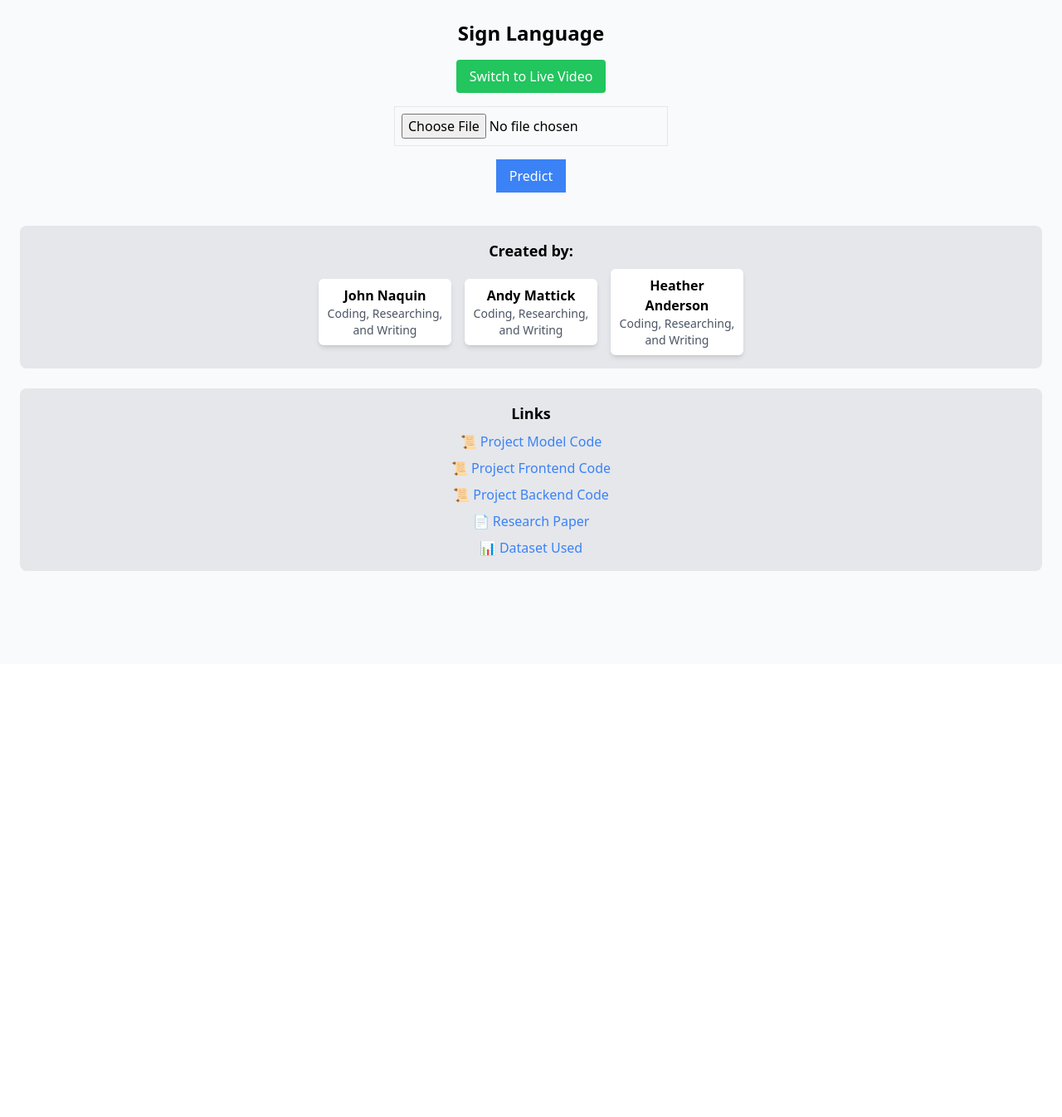
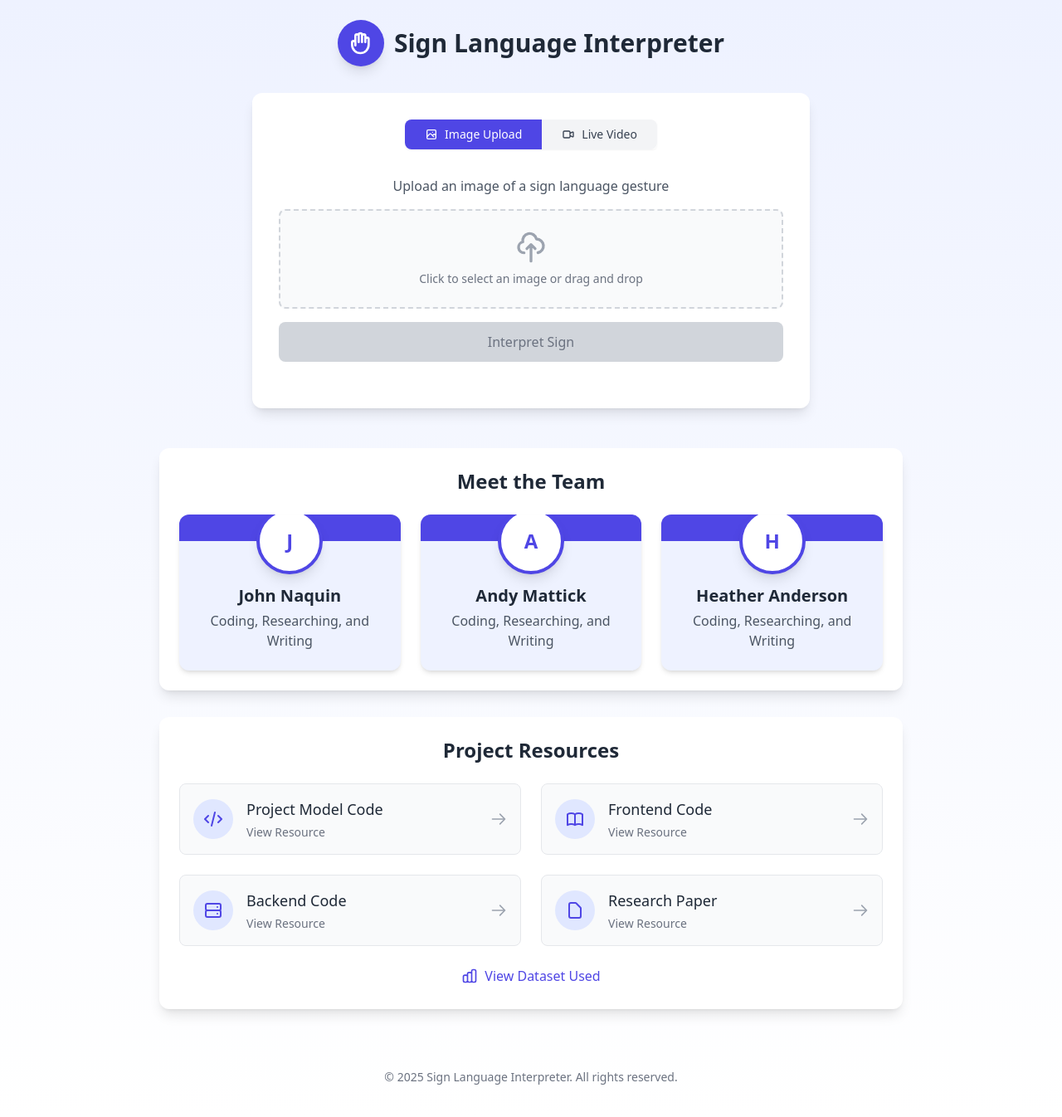
Before and after one commit to John-Naquin/Sign-Language-Using-CNN-Frontend, a React (Vite) app: page / in a window 1280 px wide. Shown: the whole page at 83% size. Before the commit the page ends 800 px from the top, so only its background shows below. Built offline with nearby package versions, Linux system fonts and the light colour scheme.

Commit message:
Improved frontend

```diff
--- a/src/App.jsx
+++ b/src/App.jsx
@@ -109,76 +109,216 @@ function App() {
   };
 
   return (
-    <div className="min-h-screen bg-gray-50 flex flex-col items-center text-center p-6">
-      <h1 className="text-2xl font-bold mb-4">Sign Language</h1>
+    <div className="min-h-screen bg-gradient-to-b from-indigo-50 to-white flex flex-col items-center p-6">
+      <header className="w-full max-w-4xl mx-auto mb-8">
+        <div className="flex items-center justify-center">
+          <div className="bg-indigo-600 p-3 rounded-full shadow-lg">
+            <svg xmlns="http://www.w3.org/2000/svg" className="h-8 w-8 text-white" fill="none" viewBox="0 0 24 24" stroke="currentColor">
+              <path strokeLinecap="round" strokeLinejoin="round" strokeWidth={2} d="M7 11.5V14m0-2.5v-6a1.5 1.5 0 113 0m-3 6a1.5 1.5 0 00-3 0v2a7.5 7.5 0 0015 0v-5a1.5 1.5 0 00-3 0m-6-3V11m0-5.5v-1a1.5 1.5 0 013 0v1m0 0V11m0-5.5a1.5 1.5 0 013 0v3m0 0V11" />
+            </svg>
+          </div>
+          <h1 className="text-3xl font-bold ml-3 text-gray-800">Sign Language Interpreter</h1>
+        </div>
+      </header>
 
+      <main className="w-full max-w-2xl mx-auto bg-white rounded-xl shadow-lg overflow-hidden">
+        <div className="p-8">
+          <div className="flex justify-center mb-8">
+            <div className="inline-flex rounded-md shadow-sm" role="group">
               <button
-        onClick={toggleVideoMode}
-        className="mb-4 px-4 py-2 bg-green-500 text-white rounded"
+                onClick={() => useLiveVideo && toggleVideoMode()}
+                className={`px-6 py-2 text-sm font-medium rounded-l-lg ${!useLiveVideo ? 'bg-indigo-600 text-white' : 'bg-gray-100 text-gray-700 hover:bg-gray-200'}`}
               >
-        {useLiveVideo ? "Switch to Image Upload" : "Switch to Live Video"}
+                <span className="flex items-center">
+                  <svg xmlns="http://www.w3.org/2000/svg" className="h-4 w-4 mr-2" fill="none" viewBox="0 0 24 24" stroke="currentColor">
+                    <path strokeLinecap="round" strokeLinejoin="round" strokeWidth={2} d="M4 16l4.586-4.586a2 2 0 012.828 0L16 16m-2-2l1.586-1.586a2 2 0 012.828 0L20 14m-6-6h.01M6 20h12a2 2 0 002-2V6a2 2 0 00-2-2H6a2 2 0 00-2 2v12a2 2 0 002 2z" />
+                  </svg>
+                  Image Upload
+                </span>
               </button>
-
+              <button
+                onClick={() => !useLiveVideo && toggleVideoMode()}
+                className={`px-6 py-2 text-sm font-medium rounded-r-lg ${useLiveVideo ? 'bg-indigo-600 text-white' : 'bg-gray-100 text-gray-700 hover:bg-gray-200'}`}
+              >
+                <span className="flex items-center">
+                  <svg xmlns="http://www.w3.org/2000/svg" className="h-4 w-4 mr-2" fill="none" viewBox="0 0 24 24" stroke="currentColor">
+                    <path strokeLinecap="round" strokeLinejoin="round" strokeWidth={2} d="M15 10l4.553-2.276A1 1 0 0121 8.618v6.764a1 1 0 01-1.447.894L15 14M5 18h8a2 2 0 002-2V8a2 2 0 00-2-2H5a2 2 0 00-2 2v8a2 2 0 002 2z" />
+                  </svg>
+                  Live Video
+                </span>
+              </button>
+            </div>
+          </div>
+          <div className="flex flex-col items-center">
             {!useLiveVideo ? (
-        <form onSubmit={handleSubmit} className="flex flex-col items-center space-y-4">
-          <input type="file" onChange={handleFileChange} className="border p-2" />
+              <div className="w-full">
+                <div className="mb-6 text-center">
+                  <p className="text-gray-600 mb-4">Upload an image of a sign language gesture</p>
+                  <form onSubmit={handleSubmit} className="space-y-4">
+                    <div className="flex flex-col items-center justify-center p-6 border-2 border-dashed border-gray-300 rounded-lg bg-gray-50 hover:bg-gray-100 transition-colors duration-200">
+                      <label className="cursor-pointer w-full text-center">
+                        <div className="flex flex-col items-center justify-center">
+                          <svg xmlns="http://www.w3.org/2000/svg" className="h-10 w-10 text-gray-400 mb-2" fill="none" viewBox="0 0 24 24" stroke="currentColor">
+                            <path strokeLinecap="round" strokeLinejoin="round" strokeWidth={2} d="M7 16a4 4 0 01-.88-7.903A5 5 0 1115.9 6L16 6a5 5 0 011 9.9M15 13l-3-3m0 0l-3 3m3-3v12" />
+                          </svg>
+                          <p className="text-sm text-gray-500">
+                            {selectedFile ? selectedFile.name : "Click to select an image or drag and drop"}
+                          </p>
+                        </div>
+                        <input
+                          type="file"
+                          onChange={handleFileChange}
+                          className="hidden"
+                          accept="image/*"
+                        />
+                      </label>
+                    </div>
                     <button
                       type="submit"
-            className="bg-blue-500 text-white py-2 px-4 disabled:opacity-50"
-            disabled={loading}
+                      className={`w-full py-3 px-4 rounded-lg font-medium focus:outline-none focus:ring-2 focus:ring-offset-2 focus:ring-indigo-500 transition-colors duration-200 ${
+                        loading || !selectedFile
+                          ? "bg-gray-300 text-gray-500 cursor-not-allowed"
+                          : "bg-indigo-600 text-white hover:bg-indigo-700"
+                      }`}
+                      disabled={loading || !selectedFile}
                     >
-            {loading ? "Predicting..." : "Predict"}
+                      {loading ? (
+                        <span className="flex items-center justify-center">
+                          <svg className="animate-spin -ml-1 mr-2 h-4 w-4 text-white" xmlns="http://www.w3.org/2000/svg" fill="none" viewBox="0 0 24 24">
+                            <circle className="opacity-25" cx="12" cy="12" r="10" stroke="currentColor" strokeWidth="4"></circle>
+                            <path className="opacity-75" fill="currentColor" d="M4 12a8 8 0 018-8V0C5.373 0 0 5.373 0 12h4zm2 5.291A7.962 7.962 0 014 12H0c0 3.042 1.135 5.824 3 7.938l3-2.647z"></path>
+                          </svg>
+                          Processing...
+                        </span>
+                      ) : (
+                        "Interpret Sign"
+                      )}
                     </button>
                   </form>
+                </div>
+              </div>
             ) : (
-        <div className="flex flex-col items-center">
-          <video ref={videoRef} autoPlay playsInline muted className="w-80 h-60 border" />
+              <div className="w-full flex flex-col items-center">
+                <div className="relative w-full max-w-md h-64 md:h-80 bg-black rounded-lg overflow-hidden shadow-lg mb-4">
+                  <video
+                    ref={videoRef}
+                    autoPlay
+                    playsInline
+                    muted
+                    className="w-full h-full object-cover"
+                  />
+                  <div className="absolute bottom-3 left-1/2 transform -translate-x-1/2 bg-black bg-opacity-60 text-white px-3 py-1 rounded-full text-xs">
+                    Camera turns off after 30 seconds
+                  </div>
+                </div>
                 <canvas ref={canvasRef} width="50" height="50" hidden />
-          <p className="text-sm text-red-500 mt-2">Camera turns off after 30 seconds</p>
               </div>
             )}
-
-      {loading && <div className="mt-4 text-lg text-gray-500">Processing...</div>}
-      {!loading && prediction && <div className="mt-4 text-xl">{prediction}</div>}
-
-      <div className="mt-10 w-full bg-gray-200 p-4 rounded-lg">
-        <h2 className="text-lg font-semibold">Created by:</h2>
-        <div className="flex flex-col sm:flex-row justify-center items-center gap-4 mt-2">
-          <div className="p-2 bg-white shadow-md rounded-md w-40">
-            <p className="font-bold">John Naquin</p>
-            <p className="text-sm text-gray-600">Coding, Researching, and Writing</p>
-          </div>
-          <div className="p-2 bg-white shadow-md rounded-md w-40">
-            <p className="font-bold">Andy Mattick</p>
-            <p className="text-sm text-gray-600">Coding, Researching, and Writing</p>
-          </div>
-          <div className="p-2 bg-white shadow-md rounded-md w-40">
-            <p className="font-bold">Heather Anderson</p>
-            <p className="text-sm text-gray-600">Coding, Researching, and Writing</p>
+            {prediction && (
+              <div className="mt-8 w-full">
+                <div className="bg-gray-50 rounded-lg p-6 border border-gray-200">
+                  <h3 className="text-lg font-medium text-gray-700 mb-2">Interpretation Result</h3>
+                  <div className="flex items-center justify-center h-20 bg-white rounded shadow-inner">
+                    <p className="text-3xl font-bold text-indigo-600">{prediction}</p>
                   </div>
                 </div>
               </div>
-
-      <div className="mt-6 w-full bg-gray-200 p-4 rounded-lg">
-        <h2 className="text-lg font-semibold">Links</h2>
-        <div className="flex flex-col items-center mt-2 space-y-2">
-          <a href="https://colab.research.google.com/drive/17L05fD9TnHiXQEqRxX-_GVzSV7ckBAgy?usp=sharing" target="_blank" className="text-blue-500 hover:underline">
-            📜 Project Model Code
+            )}
+          </div>
+        </div>
+      </main>
+      <section className="w-full max-w-4xl mx-auto mt-12 bg-white rounded-xl shadow-lg overflow-hidden">
+        <div className="p-6">
+          <h2 className="text-2xl font-bold text-gray-800 mb-6 text-center">Meet the Team</h2>
+          <div className="grid grid-cols-1 md:grid-cols-3 gap-6">
+            {[
+              { name: "John Naquin", role: "Coding, Researching, and Writing" },
+              { name: "Andy Mattick", role: "Coding, Researching, and Writing" },
+              { name: "Heather Anderson", role: "Coding, Researching, and Writing" }
+            ].map((member, index) => (
+              <div key={index} className="bg-indigo-50 rounded-xl overflow-hidden shadow-md transition-transform duration-300 hover:transform hover:scale-105">
+                <div className="bg-indigo-600 h-8"></div>
+                <div className="p-6 text-center">
+                  <div className="w-20 h-20 rounded-full bg-white border-4 border-indigo-600 mx-auto -mt-16 flex items-center justify-center shadow-lg">
+                    <span className="text-2xl font-bold text-indigo-600">{member.name.charAt(0)}</span>
+                  </div>
+                  <h3 className="mt-3 text-xl font-bold text-gray-800">{member.name}</h3>
+                  <p className="text-gray-600 mt-1">{member.role}</p>
+                </div>
+              </div>
+            ))}
+          </div>
+        </div>
+      </section>
+      <section className="w-full max-w-4xl mx-auto mt-8 mb-12 bg-white rounded-xl shadow-lg overflow-hidden">
+        <div className="p-6">
+          <h2 className="text-2xl font-bold text-gray-800 mb-6 text-center">Project Resources</h2>
+          <div className="grid grid-cols-1 md:grid-cols-2 gap-6">
+            {[
+              {
+                title: "Project Model Code",
+                url: "https://colab.research.google.com/drive/17L05fD9TnHiXQEqRxX-_GVzSV7ckBAgy?usp=sharing",
+                icon: "M10 20l4-16m4 4l4 4-4 4M6 16l-4-4 4-4"
+              },
+              {
+                title: "Frontend Code",
+                url: "https://github.com/John-Naquin/Sign-Language-Using-CNN-Frontend",
+                icon: "M12 6.253v13m0-13C10.832 5.477 9.246 5 7.5 5S4.168 5.477 3 6.253v13C4.168 18.477 5.754 18 7.5 18s3.332.477 4.5 1.253m0-13C13.168 5.477 14.754 5 16.5 5c1.747 0 3.332.477 4.5 1.253v13C19.832 18.477 18.247 18 16.5 18c-1.746 0-3.332.477-4.5 1.253"
+              },
+              {
+                title: "Backend Code",
+                url: "https://github.com/John-Naquin/Sign-Language-Using-CNN-Backend",
+                icon: "M5 12h14M5 12a2 2 0 01-2-2V6a2 2 0 012-2h14a2 2 0 012 2v4a2 2 0 01-2 2M5 12a2 2 0 00-2 2v4a2 2 0 002 2h14a2 2 0 002-2v-4a2 2 0 00-2-2m-2-4h.01M17 16h.01"
+              },
+              {
+                title: "Research Paper",
+                url: "https://drive.google.com/file/d/1Vx_iG7MVuC_gE0j8P55KEwjpL0WGbEqR/view?usp=sharing",
+                icon: "M7 21h10a2 2 0 002-2V9.414a1 1 0 00-.293-.707l-5.414-5.414A1 1 0 0012.586 3H7a2 2 0 00-2 2v14a2 2 0 002 2z"
+              }
+            ].map((resource, index) => (
+              <a
+                key={index}
+                href={resource.url}
+                target="_blank"
+                rel="noopener noreferrer"
+                className="flex items-center p-4 bg-gray-50 rounded-lg border border-gray-200 transition-colors duration-200 hover:bg-indigo-50 hover:border-indigo-200"
+              >
+                <div className="flex-shrink-0 w-12 h-12 bg-indigo-100 text-indigo-600 rounded-full flex items-center justify-center">
+                  <svg xmlns="http://www.w3.org/2000/svg" className="h-6 w-6" fill="none" viewBox="0 0 24 24" stroke="currentColor">
+                    <path strokeLinecap="round" strokeLinejoin="round" strokeWidth={2} d={resource.icon} />
+                  </svg>
+                </div>
+                <div className="ml-4">
+                  <h3 className="text-lg font-medium text-gray-800">{resource.title}</h3>
+                  <p className="text-sm text-gray-500 mt-1">View Resource</p>
+                </div>
+                <svg xmlns="http://www.w3.org/2000/svg" className="h-5 w-5 ml-auto text-gray-400" fill="none" viewBox="0 0 24 24" stroke="currentColor">
+                  <path strokeLinecap="round" strokeLinejoin="round" strokeWidth={2} d="M14 5l7 7m0 0l-7 7m7-7H3" />
+                </svg>
               </a>
-          <a href="https://github.com/John-Naquin/Sign-Language-Using-CNN-Frontend" target="_blank" className="text-blue-500 hover:underline">
-            📜 Project Frontend Code
-          </a>
-          <a href="https://github.com/John-Naquin/Sign-Language-Using-CNN-Backend" target="_blank" className="text-blue-500 hover:underline">
-            📜 Project Backend Code
-          </a>
-          <a href="https://drive.google.com/file/d/1Vx_iG7MVuC_gE0j8P55KEwjpL0WGbEqR/view?usp=sharing" target="_blank" className="text-blue-500 hover:underline">
-            📄 Research Paper
-          </a>
-          <a href="https://www.kaggle.com/code/sayakdasgupta/sign-language-classification-cnn-99-40-accuracy/notebook" target="_blank" className="text-blue-500 hover:underline">
-            📊 Dataset Used
+            ))}
+          </div>
+          <div className="mt-6 text-center">
+            <a
+              href="https://www.kaggle.com/code/sayakdasgupta/sign-language-classification-cnn-99-40-accuracy/notebook"
+              target="_blank"
+              rel="noopener noreferrer"
+              className="inline-flex items-center text-indigo-600 hover:text-indigo-800"
+            >
+              <svg xmlns="http://www.w3.org/2000/svg" className="h-5 w-5 mr-2" fill="none" viewBox="0 0 24 24" stroke="currentColor">
+                <path strokeLinecap="round" strokeLinejoin="round" strokeWidth={2} d="M9 19v-6a2 2 0 00-2-2H5a2 2 0 00-2 2v6a2 2 0 002 2h2a2 2 0 002-2zm0 0V9a2 2 0 012-2h2a2 2 0 012 2v10m-6 0a2 2 0 002 2h2a2 2 0 002-2m0 0V5a2 2 0 012-2h2a2 2 0 012 2v14a2 2 0 01-2 2h-2a2 2 0 01-2-2z" />
+              </svg>
+              View Dataset Used
             </a>
           </div>
         </div>
+      </section>
+
+      <footer className="w-full max-w-4xl mx-auto mt-auto pt-6 pb-4">
+        <div className="text-center text-gray-500 text-sm">
+          <p>&copy; {new Date().getFullYear()} Sign Language Interpreter. All rights reserved.</p>
+        </div>
+      </footer>
     </div>
   );
 }
```
Lines whose indentation alone changed are shown as unchanged.
